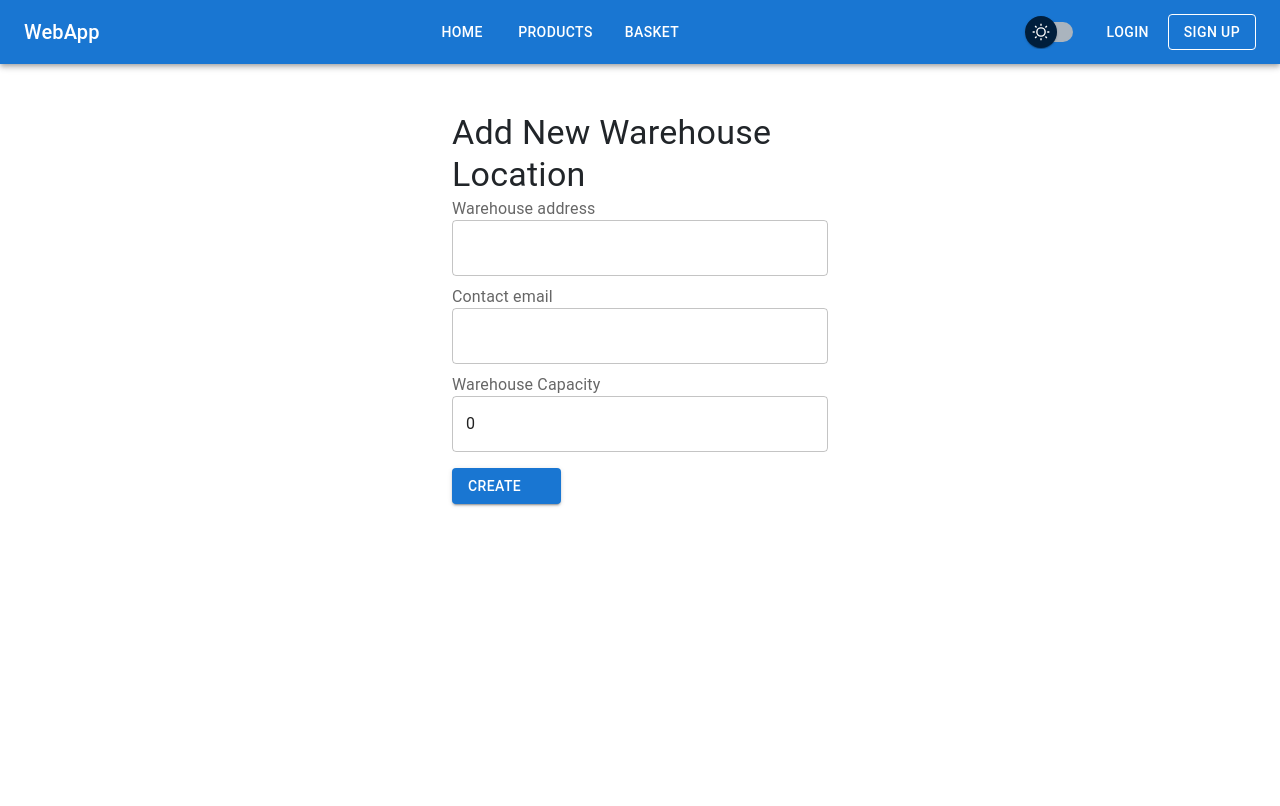
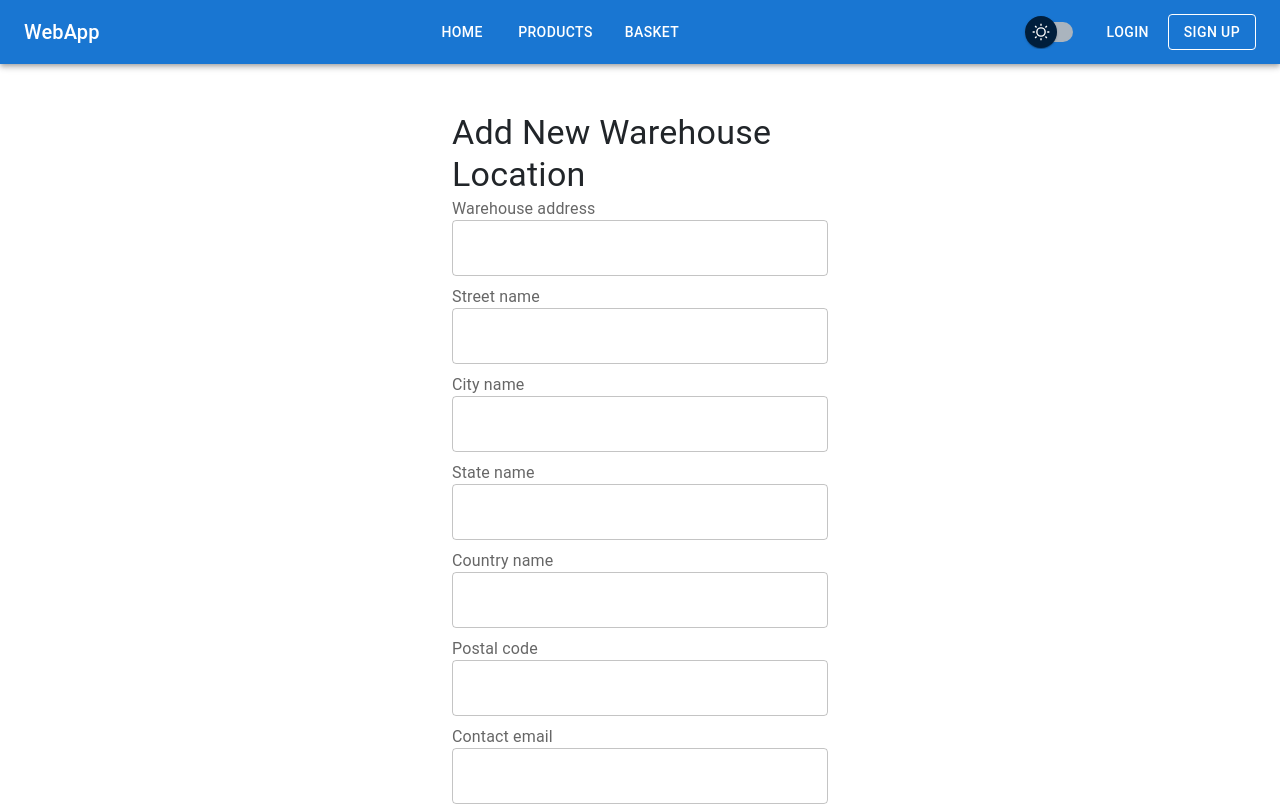
Before and after one commit to ErikLs1/JS_TS_VUE_REACT, a Next.js app in the folder iism_front/: page /warehouse/create in a window 1280 px wide. Shown: the top 806 px of the page. Built offline with nearby package versions, Linux system fonts and the light colour scheme; some icons are missing.

Commit message:
create warehouse service adaptation to the backend

```diff
--- a/iism_front/src/Components/Header.tsx
+++ b/iism_front/src/Components/Header.tsx
@@ -52,10 +52,9 @@ export default function Header(){
 
 	if (accountInfo?.role === "manager" && accountInfo?.jwt) {
 		navItems.push(
-			{ label: "Category", href: "/category" },
 			{ label: "Warehouse", href: "/warehouse" },
 			{ label: "Market", href: "/supplyMarket" },
-			{ label: "Orders", href: "/manageOrders" }
+			{ label: "Orders", href: "/orderManagement" }
 		);
 	}
 
@@ -65,49 +64,7 @@ export default function Header(){
 	};
 
 	return (
-		// <>
-		// 	<header className="p-3 text-bg-dark">
-		// 		<div className="container">
-		// 			<div className="d-flex flex-wrap align-items-center justify-content-center justify-content-lg-start">
-		//
-		// 				<ul className="nav col-12 col-lg-auto me-lg-auto mb-2 justify-content-center mb-md-0">
-		// 					<li><Link href="/" className="nav-link px-2 text-secondary">Home</Link></li>
-		// 					<li><Link href="/shopProducts" className="nav-link px-2 text-white">Products</Link></li>
-		// 					{accountInfo?.role === "manager" && accountInfo?.jwt && (
-		// 						<>
-		// 							<li><Link href="/category" className="nav-link px-2 text-white">Category</Link></li>
-		// 							<li><Link href="/warehouse" className="nav-link px-2 text-white">Warehouse</Link></li>
-		// 							<li><Link href="/supplyMarket" className="nav-link px-2 text-white">Market</Link></li>
-		// 							<li><Link href="/orderManagement" className="nav-link px-2 text-white">Order Managements</Link></li>
-		// 						</>
-		// 					)}
-		// 				</ul>
-		//
-		// 				<div className="text-end">
-		// 					<ThemeSwitch checked={darkMode} onChange={handleThemeSwitch} className="me-3" />
-		// 					{accountInfo?.jwt ? (
-		// 						<>
-		// 							<button className="btn btn-outline-light me-2" onClick={handleLogout}>Logout</button>
-		// 							<Link href="/profile">
-		// 								<IconButton><AccountBoxIcon sx={{ color: pink[500] }} /></IconButton>
-		// 							</Link>
-		// 							<IconButton color="inherit" onClick={() => router.push('/shopBasket')}>
-		// 								<Badge badgeContent={items.reduce((sum, i) => sum + i.quantity, 0)} color="secondary">
-		// 									<ShoppingCartIcon sx={{ color: '#fff' }} />
-		// 								</Badge>
-		// 							</IconButton>
-		// 						</>
-		// 					) : (
-		// 						<>
-		// 							<Link href="/login" className="btn btn-outline-light me-2">Login</Link>
-		// 							<Link href="/register" className="btn btn-warning">Sign-up</Link>
-		// 						</>
-		// 					)}
-		// 				</div>
-		// 			</div>
-		// 		</div>
-		// 	</header>
-		// </>
+
 		<AppBar position="static" color={darkMode ? "default" : "primary"}>
 			<Toolbar>
 				<Typography
--- a/iism_front/src/Services/BaseService.ts
+++ b/iism_front/src/Services/BaseService.ts
@@ -47,7 +47,7 @@ export abstract class BaseService {
 						refreshPromise = this.axiosInstance.post<LoginResponse>(
 							'/Account/RenewRefreshToken',
 							{
-								jwt:          localStorage.getItem('_jwt'),
+								jwt: localStorage.getItem('_jwt'),
 								refreshToken: localStorage.getItem('_refreshToken')
 							}
 						).finally(() => {
--- a/iism_front/src/Services/WarehouseService.ts
+++ b/iism_front/src/Services/WarehouseService.ts
@@ -33,4 +33,35 @@ export class WarehouseService extends EntityService<IWarehouse> {
 			return this.handleError(error);
 		}
 	}
+
+	async create(item: IWarehouse): Promise<ErrorResponse<IWarehouse>> {
+		try {
+			const response = await this.axiosInstance.post<IWarehouse>(`${this.basePath}/CreateWarehouse`, item)
+			return this.handleResponse(response)
+		} catch (error) {
+			return this.handleError(error)
+		}
+	}
+
+	async update(id: string, item: IWarehouse): Promise<ErrorResponse<IWarehouse>> {
+		try {
+			const token = localStorage.getItem("_jwt");
+			const response = await this.axiosInstance.put<IWarehouse>(`${this.basePath}/UpdateWarehouse/${id}`, item,
+				{
+					headers: { Authorization: token ? `Bearer ${token}` : "" }
+				})
+			return this.handleResponse(response)
+		} catch (error) {
+			return this.handleError(error)
+		}
+	}
+
+	async delete(id: string): Promise<ErrorResponse<null>> {
+		try {
+			const response = await this.axiosInstance.delete<null>(`${this.basePath}/DeleteWarehouse/${id}`)
+			return this.handleResponse(response)
+		} catch (error) {
+			return this.handleError(error)
+		}
+	}
 }
--- a/iism_front/src/Types/Domain/IWarehouse.ts
+++ b/iism_front/src/Types/Domain/IWarehouse.ts
@@ -1,6 +1,11 @@
 export interface IWarehouse {
 	id: string,
 	warehouseAddress: string;
+	warehouseStreet: string;
+	warehouseCity: string;
+	warehouseState: string;
+	warehouseCountry: string;
+	warehousePostalCode: string;
 	warehouseEmail: string;
 	warehouseCapacity: number;
 }
--- a/iism_front/src/app/warehouse/create/page.tsx
+++ b/iism_front/src/app/warehouse/create/page.tsx
@@ -21,6 +21,11 @@ export default function WarehouseCreate() {
 	} = useForm<IWarehouse>({
 		defaultValues: {
 			warehouseAddress: '',
+			warehouseStreet: '',
+			warehouseCity: '',
+			warehouseState: '',
+			warehouseCountry: '',
+			warehousePostalCode: '',
 			warehouseEmail: '',
 			warehouseCapacity: 0
 		}
@@ -66,6 +71,61 @@ export default function WarehouseCreate() {
 						/>
 					</div>
 					<div>
+						<FormLabel id="demo-radio-buttons-group-label">Street name</FormLabel>
+						<TextField
+							fullWidth
+							type="text"
+							margin="none"
+							error={isSubmitted && !!errors.warehouseStreet}
+							helperText={isSubmitted ? errors.warehouseStreet?.message : ''}
+							{...register('warehouseStreet', { required: 'Street is required' })}
+						/>
+					</div>
+					<div>
+						<FormLabel id="demo-radio-buttons-group-label">City name</FormLabel>
+						<TextField
+							fullWidth
+							type="text"
+							margin="none"
+							error={isSubmitted && !!errors.warehouseCity}
+							helperText={isSubmitted ? errors.warehouseCity?.message : ''}
+							{...register('warehouseCity', { required: 'City is required' })}
+						/>
+					</div>
+					<div>
+						<FormLabel id="demo-radio-buttons-group-label">State name</FormLabel>
+						<TextField
+							fullWidth
+							type="text"
+							margin="none"
+							error={isSubmitted && !!errors.warehouseState}
+							helperText={isSubmitted ? errors.warehouseState?.message : ''}
+							{...register('warehouseState', { required: 'State is required' })}
+						/>
+					</div>
+					<div>
+						<FormLabel id="demo-radio-buttons-group-label">Country name</FormLabel>
+						<TextField
+							fullWidth
+							type="text"
+							margin="none"
+							error={isSubmitted && !!errors.warehouseCountry}
+							helperText={isSubmitted ? errors.warehouseCountry?.message : ''}
+							{...register('warehouseCountry', { required: 'Country is required' })}
+						/>
+					</div>
+					<div>
+						<FormLabel id="demo-radio-buttons-group-label">Postal code</FormLabel>
+						<TextField
+							fullWidth
+							type="text"
+							margin="none"
+							error={isSubmitted && !!errors.warehousePostalCode}
+							helperText={isSubmitted ? errors.warehousePostalCode?.message : ''}
+							{...register('warehousePostalCode', { required: 'Postal code is required' })}
+						/>
+					</div>
+					<div>
 						<FormLabel id="demo-radio-buttons-group-label">Contact email</FormLabel>
 						<TextField
 							fullWidth
```
